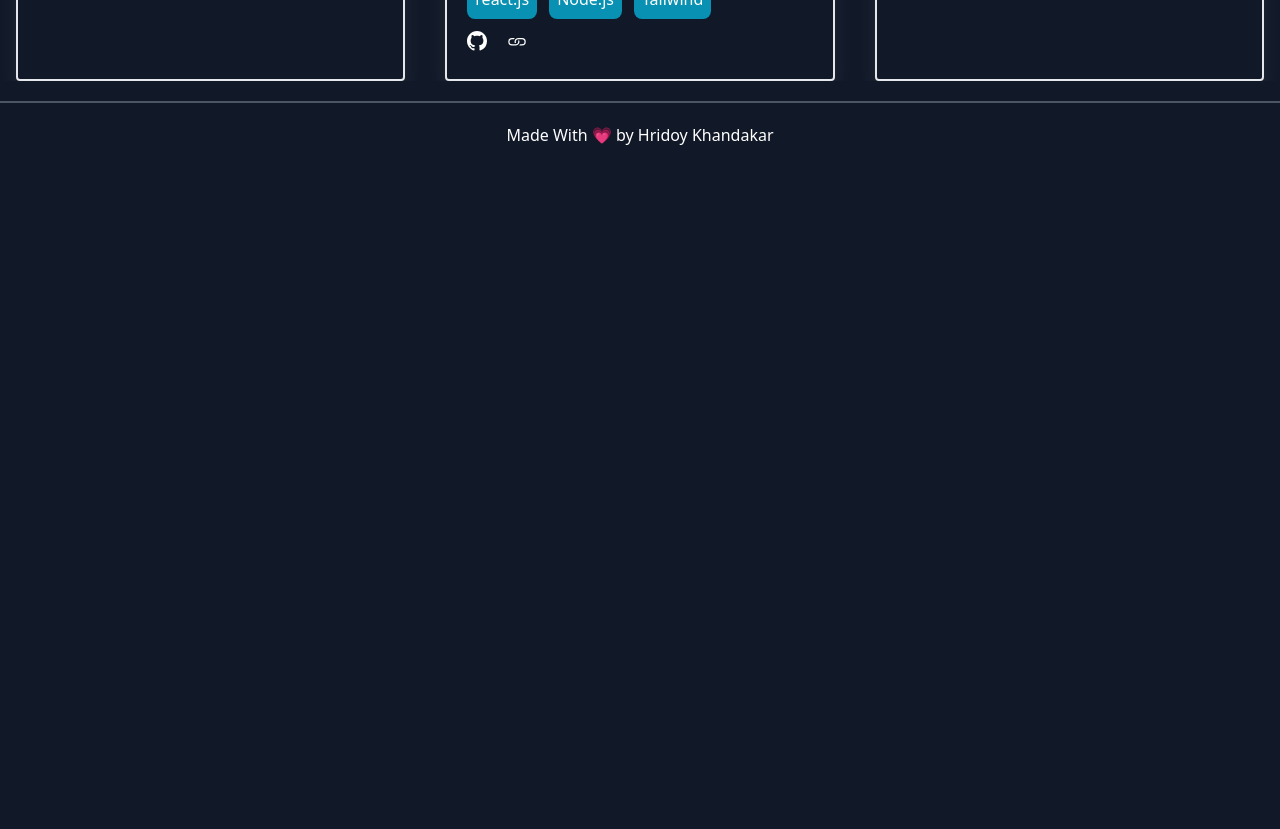
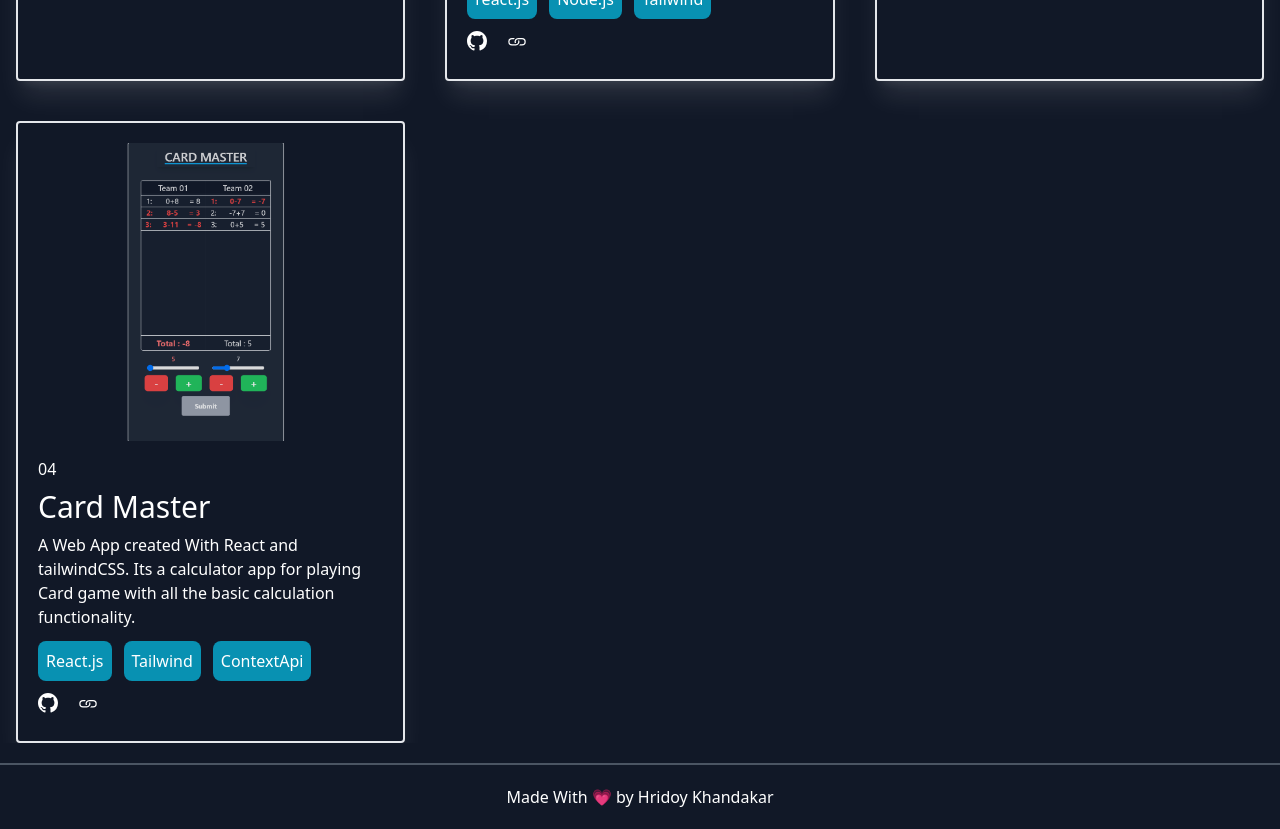
Before and after one commit to hridoykhandakar/portfolio2.0, a Next.js app: page /work in a window 1280 px wide. Shown: the part 700-1529 px from the top of the page. Before the commit the page ends 867 px from the top, so only its background shows below. Built offline with nearby package versions, Linux system fonts and the light colour scheme.

Commit message:
add a new Projects

```diff
--- a/app/work/page.jsx
+++ b/app/work/page.jsx
@@ -2,6 +2,7 @@ import Card from "@/components/Card";
 import web1 from "../../public/web1.png";
 import web2 from "../../public/web2.png";
 import web3 from "../../public/web3.png";
+import web4 from "../../public/web4.png";
 export const metadata = {
   icons: {
     icon: "/dot.svg",
@@ -46,6 +47,18 @@ const page = () => {
         " https://github.com/hridoykhandakar/react-music-player",
       ],
     },
+    {
+      id: "04",
+      name: "Card Master",
+      image: web4,
+      description:
+        "A Web App created With React and tailwindCSS. Its a calculator app for playing Card game with all the basic calculation functionality.",
+      stack: ["React.js", "Tailwind", "ContextApi"],
+      link: [
+        "https://github.com/hridoykhandakar/card-master",
+        " https://diucard.netlify.app/",
+      ],
+    },
   ];
   return (
     <section className="max-w-7xl mx-auto flex flex-col md:grid md:grid-cols-2 lg:grid-cols-3 gap-10 overflow-hidden px-4 pt-11 dark:bg-gray-900 dark:text-white">
--- a/components/SkillSection.jsx
+++ b/components/SkillSection.jsx
@@ -4,12 +4,12 @@ const mySkills = [
   "javaScript",
   "React.js",
   "Next.js",
+  "TailwindCSS",
   "Express.js",
   "MondoDB",
   "Python",
   "Git",
   "Webpack",
-  "C",
   "Figma",
 ];
 const wantToLearn = [
--- a/components/WorkSection.jsx
+++ b/components/WorkSection.jsx
@@ -3,6 +3,7 @@ import web1 from "../public/web1.png";
 
 import web2 from "../public/web2.png";
 import web3 from "../public/web3.png";
+import web4 from "../public/web4.png";
 const work = [
   {
     id: "01",
@@ -40,6 +41,18 @@ const work = [
       " https://github.com/hridoykhandakar/react-music-player",
     ],
   },
+  {
+    id: "04",
+    name: "Card Master",
+    image: web4,
+    description:
+      "A Web App created With React and tailwindCSS. Its a calculator app for playing Card game with all the basic calculation functionality.",
+    stack: ["React.js", "Tailwind", "ContextApi"],
+    link: [
+      "https://github.com/hridoykhandakar/card-master",
+      " https://diucard.netlify.app/",
+    ],
+  },
 ];
 const WorkSection = () => {
   return (
```
Also changed, not shown: public/web4.png (added).
